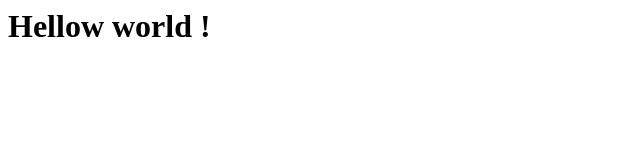
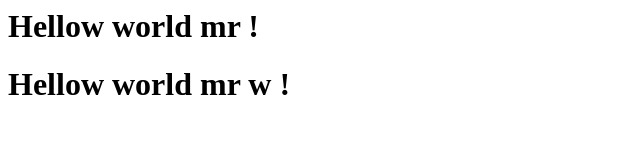
Before and after one commit to hadidrachid/ProjetTwoDP, a plain HTML site: page index.html in a window 1280 px wide. Shown: the whole page, without its empty margins (0-640 px from the left). Drawn offline with Linux system fonts and the light colour scheme.

Commit message:
ajout ....

```diff
--- a/index.html
+++ b/index.html
@@ -1,6 +1,7 @@
 <html>
 <body>
-    <h1> Hellow world !</h1>
+    <h1> Hellow world mr !</h1>
+    <h1> Hellow world mr w !</h1>
 </body>
 
 </html>
```
